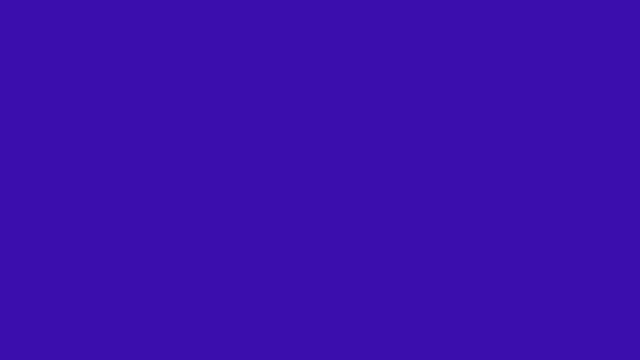
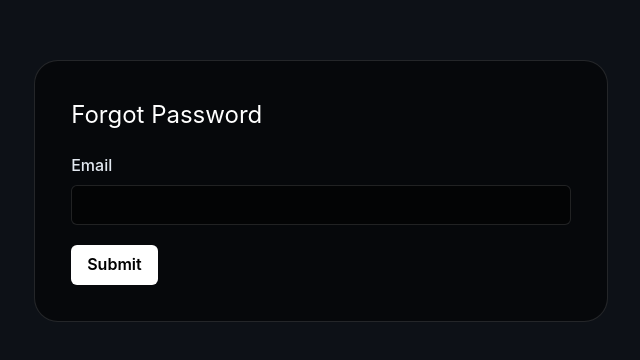
Before and after one commit to diarSmakolli/ship-jitt, a React (Create React App) app in the folder client/: page /forgot-password in a window 1280 px wide. Before the commit this address had no page. Shown: the part 132-492 px from the top of the page, without its empty margins (319-959 px from the left). Built offline with nearby package versions, Linux system fonts and the light colour scheme.

Commit message:
feat: fix the reset password route and components in react.js

```diff
--- a/client/src/App.js
+++ b/client/src/App.js
@@ -20,6 +20,8 @@ import Pricing from './components/Pricing';
 import VerifyEmail from './pages/verifyAccount';
 import Success from './pages/Success';
 import SupportCenter from './pages/SupportCenter';
+import ForgotPassword from './pages/ForgotPassword';
+import ResetPassword from './pages/ResetPassword';
 
 const App = () => {
   return (
@@ -34,6 +36,8 @@ const App = () => {
             <Route path="/docs" element={<Docs />} />
             <Route path='/contact-us' element={<SupportCenter />} />
             <Route path="/verify-email" element={<VerifyEmail />} />
+            <Route path='/forgot-password' element={<ForgotPassword />} />
+            <Route path='/reset-password/:token' element={<ResetPassword />} />
             <Route path='/profile' element={<PrivateRoute><Profile /></PrivateRoute>} />
             <Route path='/success' element={<PrivateRoute><Success /></PrivateRoute>} />
             <Route path="/dashboard" element={<PaidRoute><Pricing /><Dashboard />
--- /dev/null
+++ b/client/src/pages/ForgotPassword.js
@@ -0,0 +1,69 @@
+import React, { useState } from 'react';
+import { Box, Button, FormLabel, Input, Text, useToast, Container } from '@chakra-ui/react';
+import axios from 'axios';
+
+const ForgotPassword = () => {
+    const [email, setEmail] = useState('');
+    const [loading, setLoading] = useState(false);
+    const toast = useToast();
+
+    const handleForgotPassword = async () => {
+        setLoading(true);
+        try {
+            const timeZone = Intl.DateTimeFormat().resolvedOptions().timeZone;
+            const response = await axios.post('http://localhost:6099/api/users/forgot-password', {
+                email,
+                timeZone,
+            });
+
+            toast({
+                title: 'Success',
+                description: response.data.message,
+                status: 'success',
+                duration: 3000,
+                isClosable: true,
+            });
+        } catch (error) {
+            toast({
+                title: 'Error',
+                description: error.response?.data?.message || "An error occurred",
+                status: 'error',
+                duration: 3000,
+                isClosable: true,
+            });
+        } finally {
+            setLoading(false);
+        }
+    };
+
+    return (
+        <Box bg='#0d1117' minH='100vh'>
+        <Container>
+            <Box py={48}>
+            <Box bg="rgba(0,0,0,.5)" p={9} borderRadius="1.5rem" border="1.5px solid rgba(255,255,255,.12)" >
+                <Text color="white" fontSize="2xl">Forgot Password</Text>
+                <FormLabel mt={5} color="gray.200">Email</FormLabel>
+                <Input
+                    type="email"
+                    color="gray.200"
+                    value={email}
+                    onChange={(e) => setEmail(e.target.value)}
+                    required
+                />
+                <Button
+                    mt={5}
+                    bg="white"
+                    color="black"
+                    onClick={handleForgotPassword}
+                    isLoading={loading}
+                >
+                    Submit
+                </Button>
+            </Box>
+            </Box>
+        </Container>
+        </Box>
+    );
+};
+
+export default ForgotPassword;
--- /dev/null
+++ b/client/src/pages/ResetPassword.js
@@ -0,0 +1,90 @@
+import React, { useState } from 'react';
+import { Box, Button, FormLabel, Input, Text, useToast, Container } from '@chakra-ui/react';
+import axios from 'axios';
+import { useParams } from 'react-router-dom';
+
+const ResetPassword = () => {
+    const { token } = useParams();
+    const [newPassword, setNewPassword] = useState('');
+    const [confirmPassword, setConfirmPassword] = useState('');
+    const [loading, setLoading] = useState(false);
+    const toast = useToast();
+
+    const handleResetPassword = async () => {
+        if (newPassword !== confirmPassword) {
+            toast({
+                title: 'Error',
+                description: 'Passwords do not match',
+                status: 'error',
+                duration: 3000,
+                isClosable: true,
+            });
+            return;
+        }
+
+        setLoading(true);
+        try {
+            const timeZone = Intl.DateTimeFormat().resolvedOptions().timeZone;
+            const response = await axios.post(`http://localhost:6099/api/users/reset-password/${token}`, {
+                newPassword,
+                confirmPassword,
+                timeZone,
+            });
+
+            console.log(response);
+
+            toast({
+                title: 'Success',
+                description: response.data.message,
+                status: 'success',
+                duration: 3000,
+                isClosable: true,
+            });
+        } catch (error) {
+            toast({
+                title: 'Error',
+                description: error.response?.data?.message || "An error occurred",
+                status: 'error',
+                duration: 3000,
+                isClosable: true,
+            });
+        } finally {
+            setLoading(false);
+        }
+    };
+
+    return (
+        <Container>
+            <Box bg="rgba(0,0,0,.5)" p={9} borderRadius="1.5rem" border="1.5px solid rgba(255,255,255,.12)">
+                <Text color="white" fontSize="2xl">Reset Password</Text>
+                <FormLabel mt={5} color="gray.200">New Password</FormLabel>
+                <Input
+                    type="password"
+                    color="gray.200"
+                    value={newPassword}
+                    onChange={(e) => setNewPassword(e.target.value)}
+                    required
+                />
+                <FormLabel mt={5} color="gray.200">Confirm New Password</FormLabel>
+                <Input
+                    type="password"
+                    color="gray.200"
+                    value={confirmPassword}
+                    onChange={(e) => setConfirmPassword(e.target.value)}
+                    required
+                />
+                <Button
+                    mt={5}
+                    bg="white"
+                    color="black"
+                    onClick={handleResetPassword}
+                    isLoading={loading}
+                >
+                    Submit
+                </Button>
+            </Box>
+        </Container>
+    );
+};
+
+export default ResetPassword;
```
Also changed, not shown: 1 other file (tests, documents, lock files or other folders).
